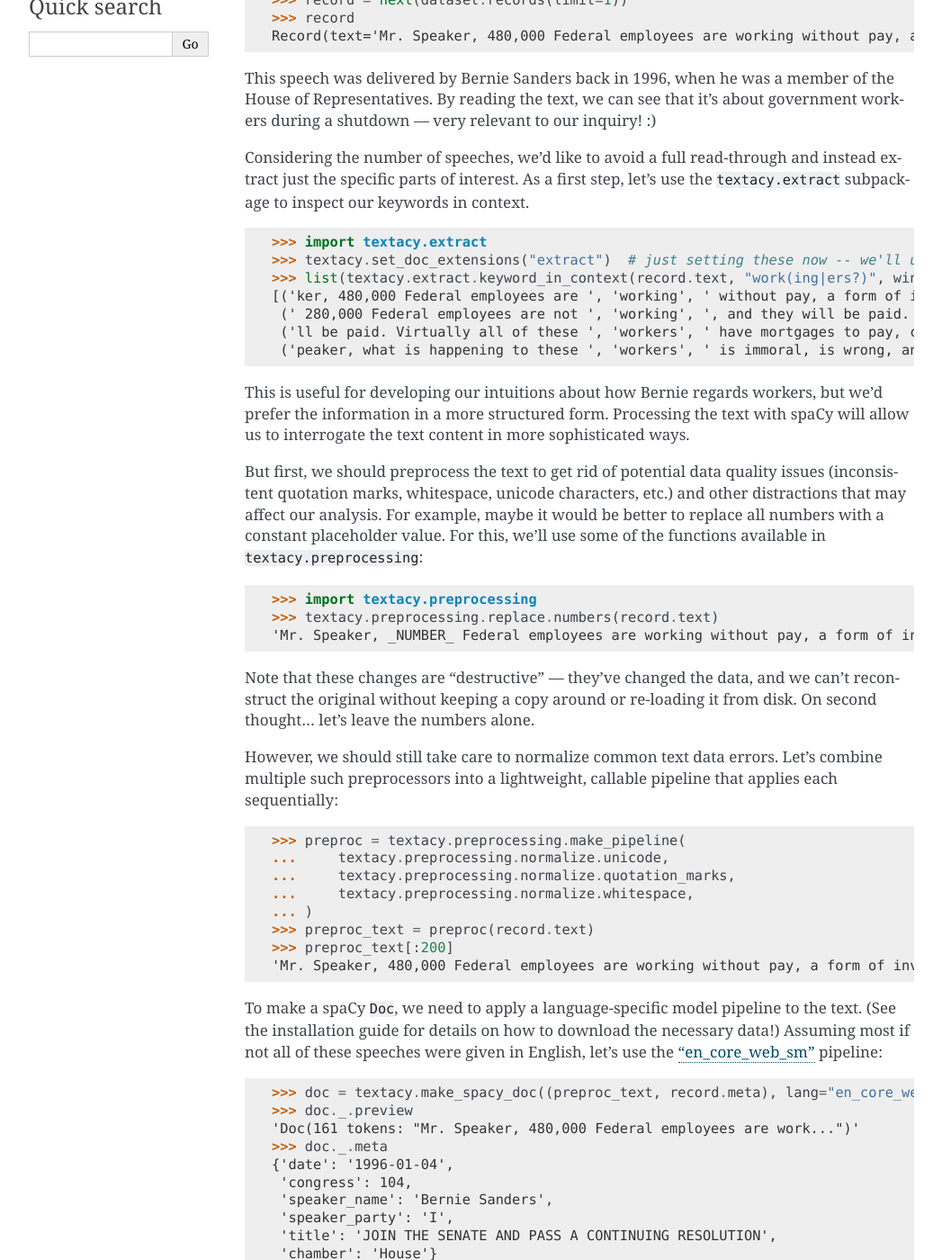
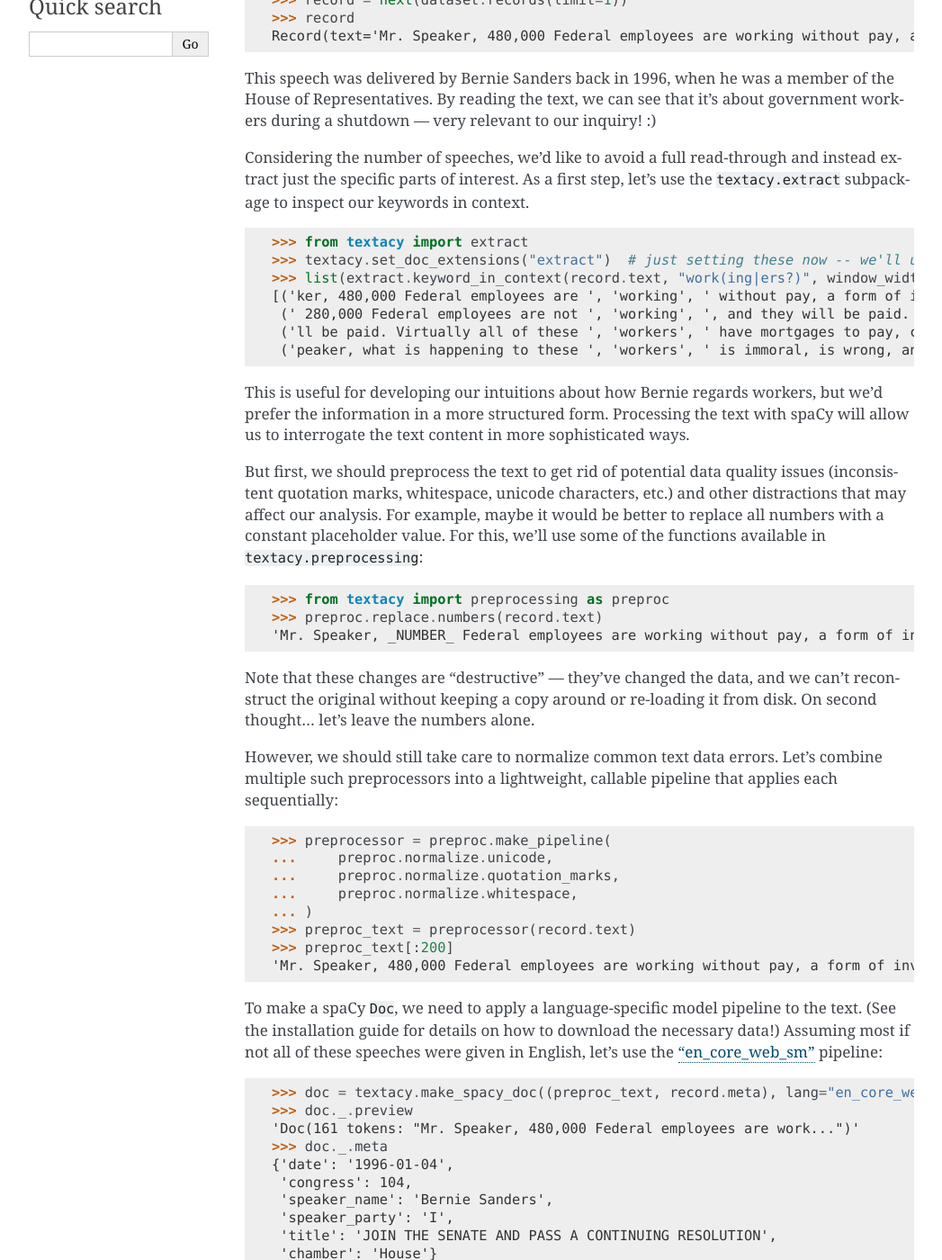
Before and after one commit to chartbeat-labs/textacy, a Sphinx documentation site: the page built from docs/source/tutorials/tutorial-1.md, in a window 1280 px wide and 1400 px high, scrolled down 541 px. Shown: the whole window at 90% size, without its empty margins (106-1153 px from the left). Built offline with Sphinx 7.4.7, drawn with Linux system fonts in a browser that asks for light colours; some of the changed text lies outside the part shown.

Commit message:
Make tutorial calls less verbose

````diff
--- a/docs/source/tutorials/tutorial-1.md
+++ b/docs/source/tutorials/tutorial-1.md
@@ -27,9 +27,9 @@ This speech was delivered by Bernie Sanders back in 1996, when he was a member o
 Considering the number of speeches, we'd like to avoid a full read-through and instead extract just the specific parts of interest. As a first step, let's use the `textacy.extract` subpackage to inspect our keywords in context.
 
 ```pycon
->>> import textacy.extract
+>>> from textacy import extract
 >>> textacy.set_doc_extensions("extract")  # just setting these now -- we'll use them later!
->>> list(textacy.extract.keyword_in_context(record.text, "work(ing|ers?)", window_width=35))
+>>> list(extract.keyword_in_context(record.text, "work(ing|ers?)", window_width=35))
 [('ker, 480,000 Federal employees are ', 'working', ' without pay, a form of involuntary'),
  (' 280,000 Federal employees are not ', 'working', ', and they will be paid. Virtually '),
  ('ll be paid. Virtually all of these ', 'workers', ' have mortgages to pay, children to'),
@@ -41,8 +41,8 @@ This is useful for developing our intuitions about how Bernie regards workers, b
 But first, we should preprocess the text to get rid of potential data quality issues (inconsistent quotation marks, whitespace, unicode characters, etc.) and other distractions that may affect our analysis. For example, maybe it would be better to replace all numbers with a constant placeholder value. For this, we'll use some of the functions available in `textacy.preprocessing`:
 
 ```pycon
->>> import textacy.preprocessing
->>> textacy.preprocessing.replace.numbers(record.text)
+>>> from textacy import preprocessing as preproc
+>>> preproc.replace.numbers(record.text)
 'Mr. Speaker, _NUMBER_ Federal employees are working without pay, a form of involuntary servitude; _NUMBER_ Federal employees are not working, and they will be paid. Virtually all of these workers have mortgages to pay, children to feed, and financial obligations to meet.\nMr. Speaker, what is happening to these workers is immoral, is wrong, and must be rectified immediately. Newt Gingrich and the Republican leadership must not continue to hold the House and the American people hostage while they push their disastrous _NUMBER_-year balanced budget plan. The gentleman from Georgia, Mr. Gingrich, and the Republican leadership must join Senator Dole and the entire Senate and pass a continuing resolution now, now to reopen Government.\nMr. Speaker, that is what the American people want, that is what they need, and that is what this body must do.'
 ```
 
@@ -51,12 +51,12 @@ Note that these changes are "destructive" — they've changed the data, and we c
 However, we should still take care to normalize common text data errors. Let's combine multiple such preprocessors into a lightweight, callable pipeline that applies each sequentially:
 
 ```pycon
->>> preproc = textacy.preprocessing.make_pipeline(
-...     textacy.preprocessing.normalize.unicode,
-...     textacy.preprocessing.normalize.quotation_marks,
-...     textacy.preprocessing.normalize.whitespace,
+>>> preprocessor = preproc.make_pipeline(
+...     preproc.normalize.unicode,
+...     preproc.normalize.quotation_marks,
+...     preproc.normalize.whitespace,
 ... )
->>> preproc_text = preproc(record.text)
+>>> preproc_text = preprocessor(record.text)
 >>> preproc_text[:200]
 'Mr. Speaker, 480,000 Federal employees are working without pay, a form of involuntary servitude; 280,000 Federal employees are not working, and they will be paid. Virtually all of these workers have m'
 ```
@@ -80,7 +80,7 @@ Now, using the annotated part-of-speech tags, we can extract just the adjectives
 
 ```pycon
 >>> patterns = [{"POS": {"IN": ["ADJ", "DET"]}, "OP": "+"}, {"ORTH": {"REGEX": "workers?"}}]
->>> list(textacy.extract.token_matches(doc, patterns))
+>>> list(extract.token_matches(doc, patterns))
 [these workers, these workers]
 ```
 
@@ -90,7 +90,7 @@ To accomplish that, let's load many records into a `textacy.Corpus`. *Note:* For
 
 ```pycon
 >>> records = dataset.records(limit=2000)
->>> preproc_records = ((preproc(text), meta) for text, meta in records)
+>>> preproc_records = ((preprocessor(text), meta) for text, meta in records)
 >>> corpus = textacy.Corpus("en_core_web_sm", data=preproc_records)
 >>> print(corpus)
 Corpus(2000 docs, 1049192 tokens)
@@ -114,7 +114,7 @@ We see some familiar politicians, including current president Joe Biden and note
 
 ```pycon
 >>> import itertools
->>> matches = itertools.chain.from_iterable(textacy.extract.token_matches(doc, patterns) for doc in corpus)
+>>> matches = itertools.chain.from_iterable(extract.token_matches(doc, patterns) for doc in corpus)
 >>> collections.Counter(match.lemma_ for match in matches).most_common(20)
 [('american worker', 95),
  ('average american worker', 21),
````
Also changed, not shown: docs/source/tutorials/tutorial-2.md (+12 -12 lines).
